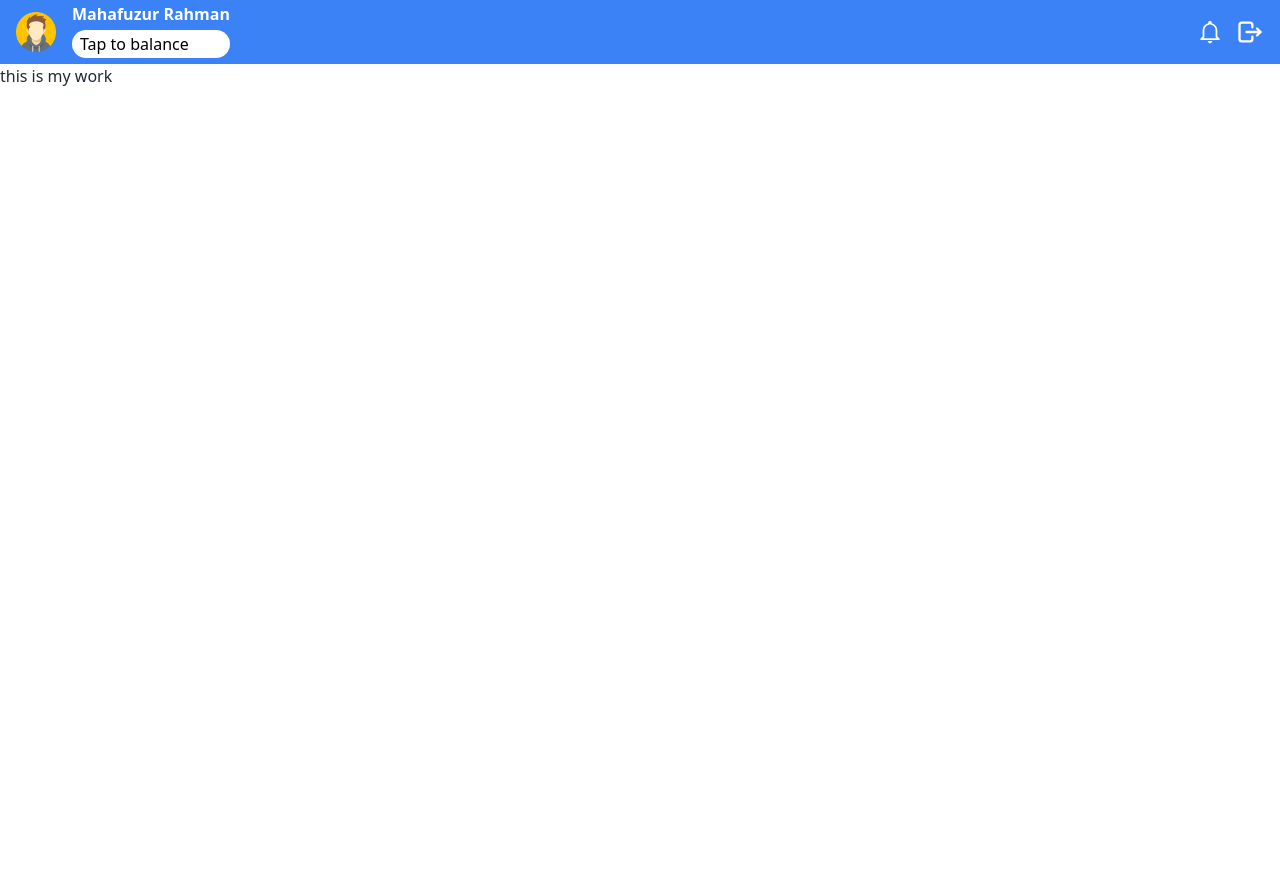
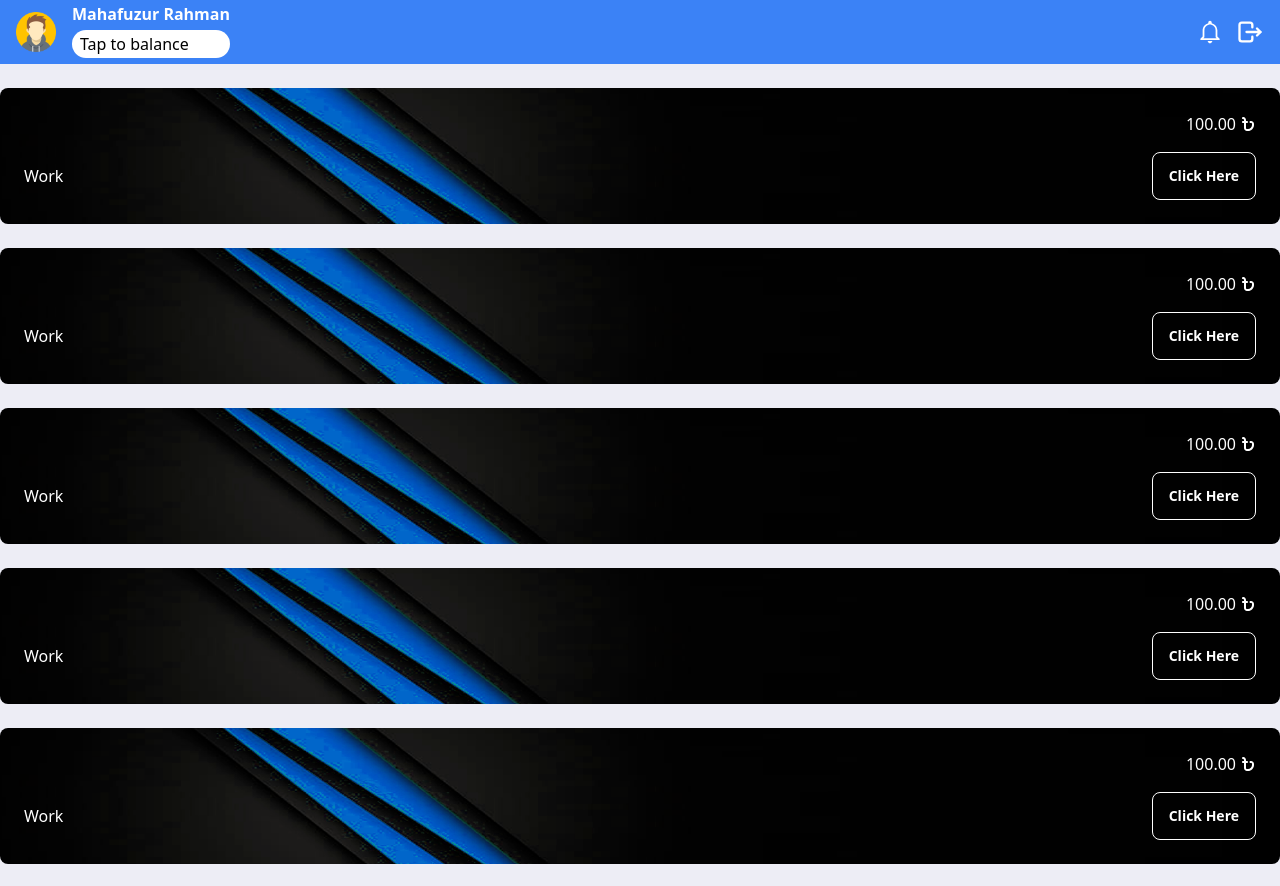
Before and after one commit to Md-Firoz-Mahmud-Nur/0414-Ads-Home, a React (Vite) app: page /myWork in a window 1280 px wide. Shown: the top 886 px of the page. Before the commit the page ends 800 px from the top, so only its background shows below. Built offline with nearby package versions, Linux system fonts and the light colour scheme.

Commit message:
Add : My Work Card

```diff
--- a/src/Components/MyWork/MyWork.jsx
+++ b/src/Components/MyWork/MyWork.jsx
@@ -1,7 +1,82 @@
+import { FaBangladeshiTakaSign } from "react-icons/fa6";
+
 const MyWork = () => {
   return (
-    <div>
-      this is my work
+    <div className="min-h-[calc(100vh-64px)] bg-[#EDEDF5]">
+      <div className="container mx-auto py-6 gap-6 flex flex-col">
+        {/* card 1 */}
+        <div className="bg-cardBackground flex h-full w-full flex-col gap-4 rounded-lg bg-cover bg-center p-6 text-white">
+          <div className="flex items-center justify-end gap-1">
+            100.00 <FaBangladeshiTakaSign />
+          </div>
+          <div className="flex items-center justify-between">
+            <div>Work</div>
+            <button className="btn btn-outline text-white hover:bg-white hover:text-black">
+              Click Here
+            </button>
+          </div>
+        </div>
+        {/* card 2 */}
+        <div className="bg-cardBackground flex h-full w-full flex-col gap-4 rounded-lg bg-cover bg-center p-6 text-white">
+          <div className="flex items-center justify-end gap-1">
+            100.00 <FaBangladeshiTakaSign />
+          </div>
+          <div className="flex items-center justify-between">
+            <div>Work</div>
+            <button className="btn btn-outline text-white hover:bg-white hover:text-black">
+              Click Here
+            </button>
+          </div>
+        </div>
+        {/* card 3 */}
+        <div className="bg-cardBackground flex h-full w-full flex-col gap-4 rounded-lg bg-cover bg-center p-6 text-white">
+          <div className="flex items-center justify-end gap-1">
+            100.00 <FaBangladeshiTakaSign />
+          </div>
+          <div className="flex items-center justify-between">
+            <div>Work</div>
+            <button className="btn btn-outline text-white hover:bg-white hover:text-black">
+              Click Here
+            </button>
+          </div>
+        </div>
+        {/* card 4 */}
+        <div className="bg-cardBackground flex h-full w-full flex-col gap-4 rounded-lg bg-cover bg-center p-6 text-white">
+          <div className="flex items-center justify-end gap-1">
+            100.00 <FaBangladeshiTakaSign />
+          </div>
+          <div className="flex items-center justify-between">
+            <div>Work</div>
+            <button className="btn btn-outline text-white hover:bg-white hover:text-black">
+              Click Here
+            </button>
+          </div>
+        </div>
+        {/* card 5 */}
+        <div className="bg-cardBackground flex h-full w-full flex-col gap-4 rounded-lg bg-cover bg-center p-6 text-white">
+          <div className="flex items-center justify-end gap-1">
+            100.00 <FaBangladeshiTakaSign />
+          </div>
+          <div className="flex items-center justify-between">
+            <div>Work</div>
+            <button className="btn btn-outline text-white hover:bg-white hover:text-black">
+              Click Here
+            </button>
+          </div>
+        </div>
+        {/* card 6 */}
+        <div className="bg-cardBackground flex h-full w-full flex-col gap-4 rounded-lg bg-cover bg-center p-6 text-white">
+          <div className="flex items-center justify-end gap-1">
+            100.00 <FaBangladeshiTakaSign />
+          </div>
+          <div className="flex items-center justify-between">
+            <div>Work</div>
+            <button className="btn btn-outline text-white hover:bg-white hover:text-black">
+              Click Here
+            </button>
+          </div>
+        </div>
+      </div>
     </div>
   );
 };
--- a/tailwind.config.js
+++ b/tailwind.config.js
@@ -1,10 +1,14 @@
-import daisyui from 'daisyui';
+import daisyui from "daisyui";
 
 /** @type {import('tailwindcss').Config} */
 export default {
   content: ["./index.html", "./src/**/*.{js,ts,jsx,tsx}"],
   theme: {
-    extend: {},
+    extend: {
+      backgroundImage: {
+        cardBackground: "url('/src/assets/work-bg-blue.png')",
+      },
+    },
   },
   plugins: [daisyui],
 };
```
Also changed, not shown: src/assets/work-bg-blue.png (added).
